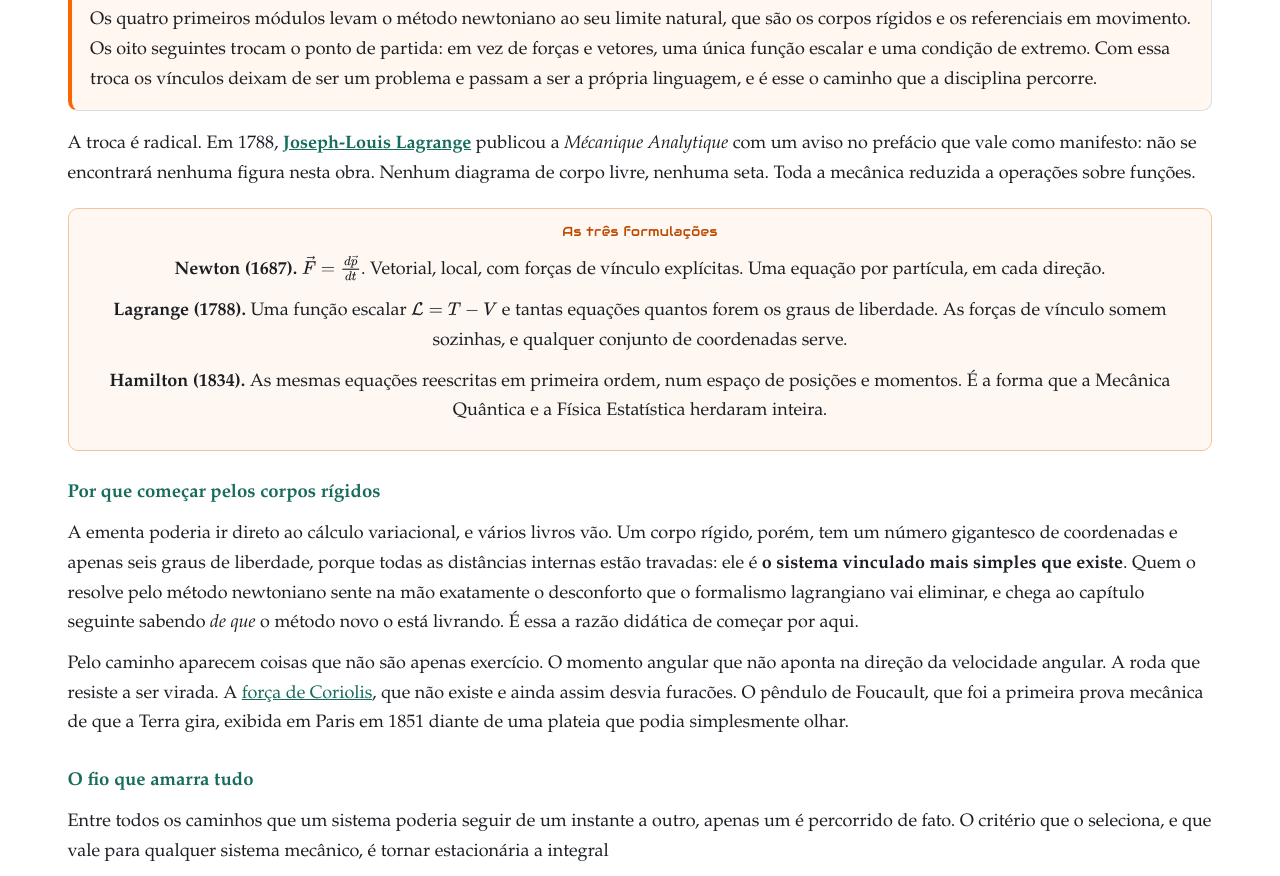
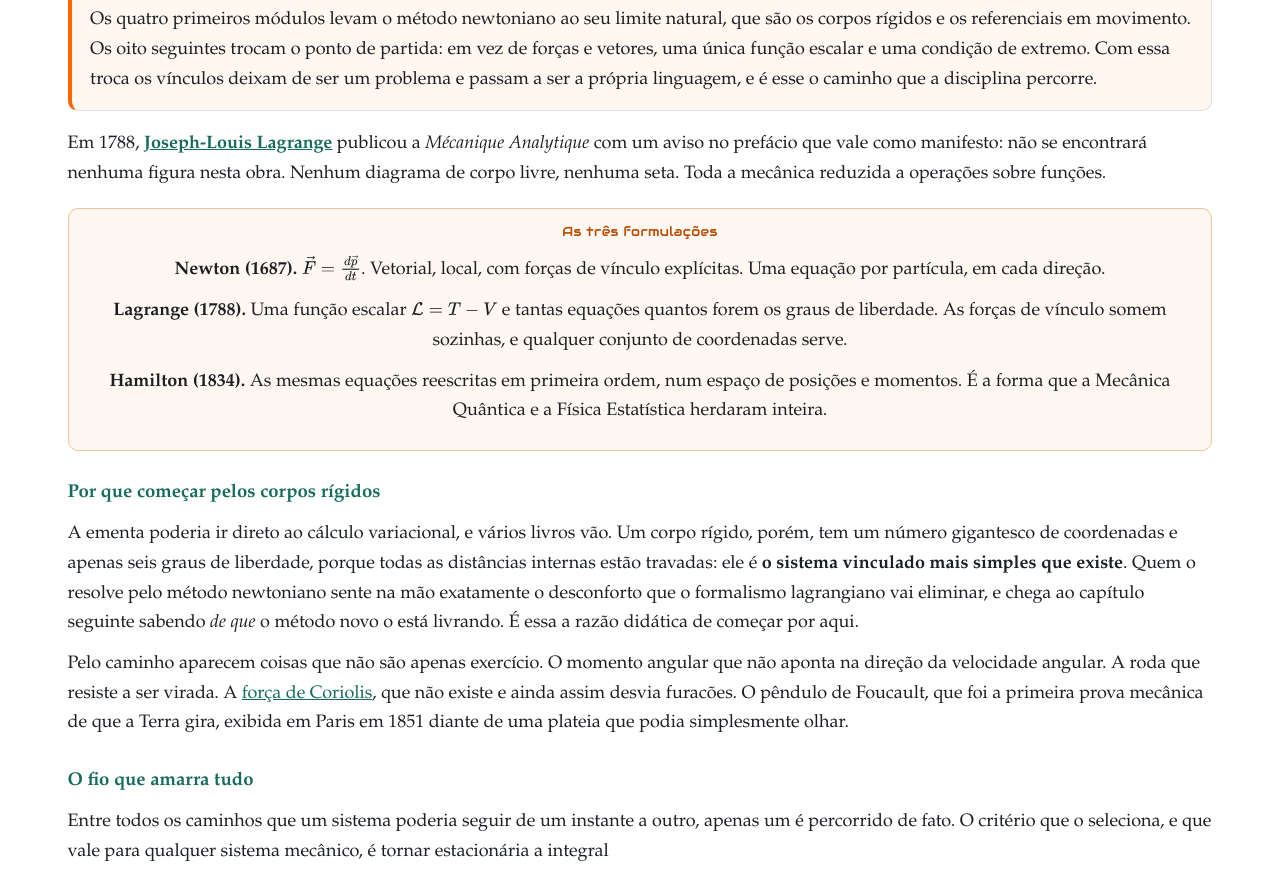
Before and after one commit to apianomorais/mecanica-classica-ii, a plain HTML site: page index.html in a window 1280 px wide. Shown: the part 1800-2676 px from the top of the page. Drawn offline with nearby package versions, Linux system fonts and the light colour scheme.

Commit message:
Update index.html

```diff
--- a/index.html
+++ b/index.html
@@ -87,7 +87,7 @@
     e é esse o caminho que a disciplina percorre.</p>
   </div>
 
-  <p>A troca é radical. Em 1788, <strong><a href="https://pt.wikipedia.org/wiki/Joseph-Louis_Lagrange">Joseph-Louis Lagrange</a></strong>
+  <p>Em 1788, <strong><a href="https://pt.wikipedia.org/wiki/Joseph-Louis_Lagrange">Joseph-Louis Lagrange</a></strong>
   publicou a <em>Mécanique Analytique</em> com um aviso no prefácio que vale como manifesto:
   não se encontrará nenhuma figura nesta obra. Nenhum diagrama de corpo livre, nenhuma seta.
   Toda a mecânica reduzida a operações sobre funções.</p>
```
